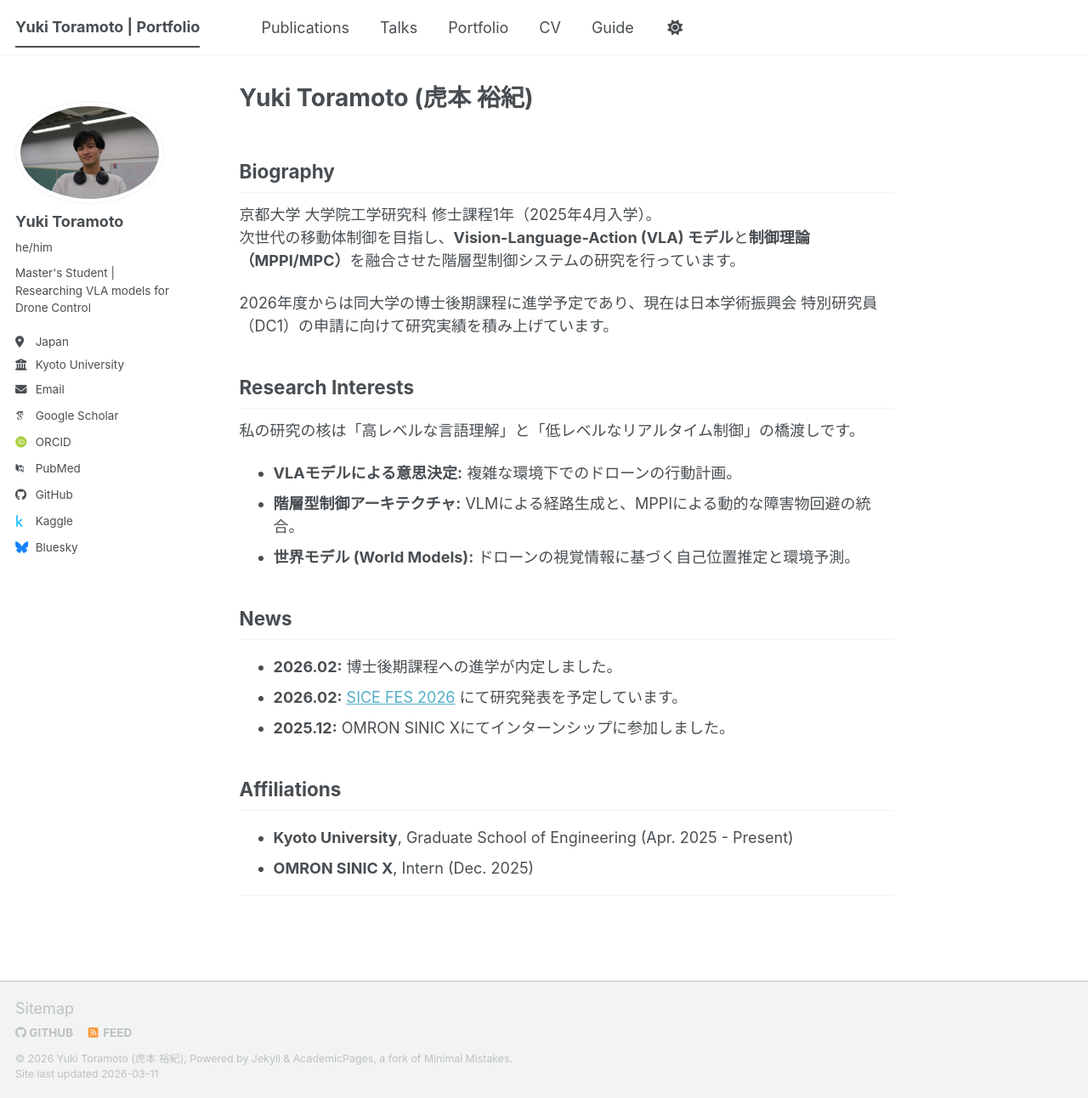
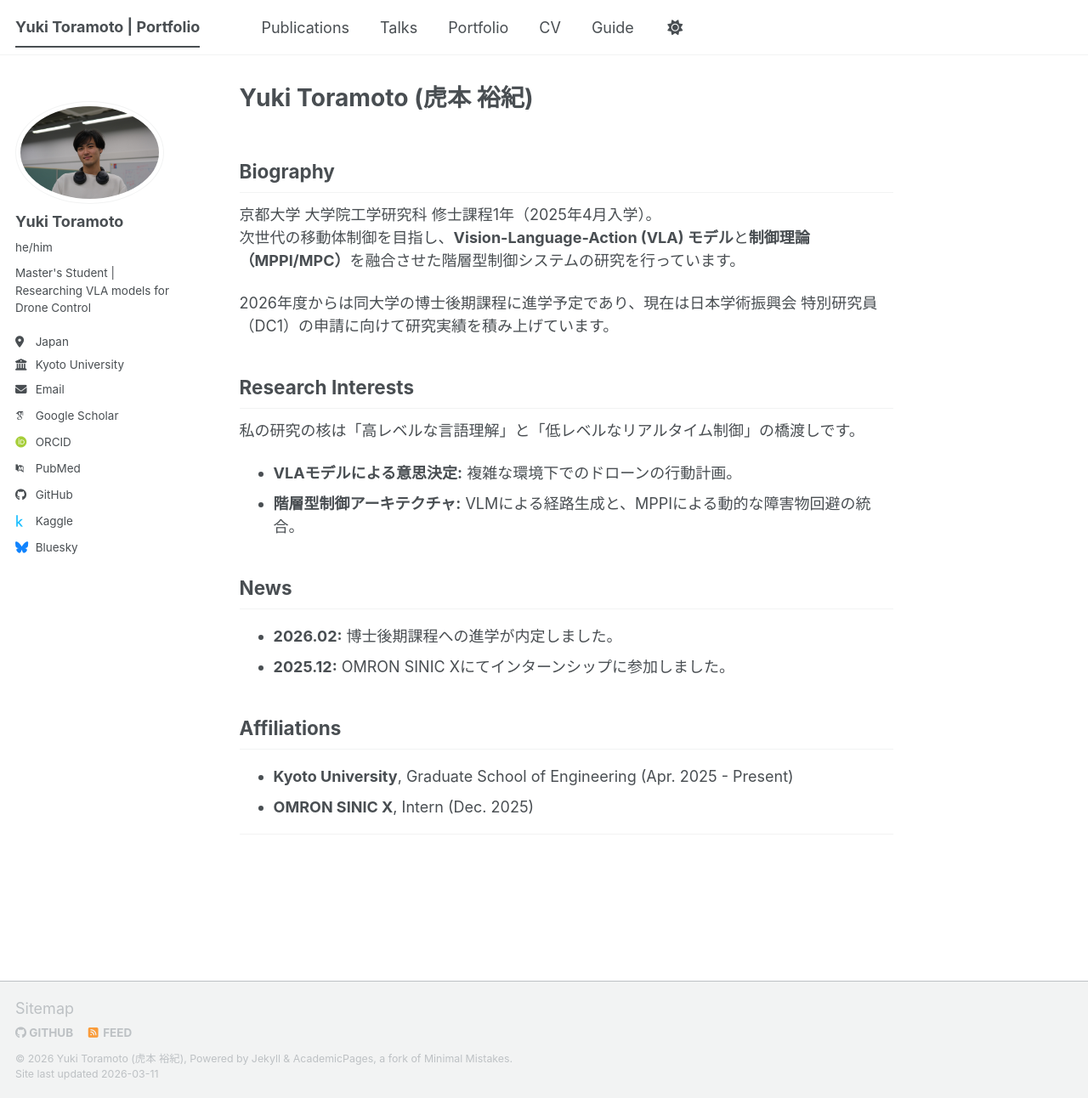
Before and after one commit to toramell/toramell.github.io, a Jekyll site: the page built from _pages/about.md, in a window 1280 px wide and 1292 px high. Shown: the whole window at 85% size. Built offline with Jekyll 4.4.1, drawn with Linux system fonts in a browser that asks for light colours; some web fonts are replaced; a script bundle is joined from its source files by our own code; library files that are not in the unit come from our copies.

Commit message:
Update about page content
Removed world model section and updated news items.

```diff
--- a/_pages/about.md
+++ b/_pages/about.md
@@ -19,11 +19,9 @@ redirect_from:
 
 * **VLAモデルによる意思決定:** 複雑な環境下でのドローンの行動計画。
 * **階層型制御アーキテクチャ:** VLMによる経路生成と、MPPIによる動的な障害物回避の統合。
-* **世界モデル (World Models):** ドローンの視覚情報に基づく自己位置推定と環境予測。
 
 ## News
 * **2026.02:** 博士後期課程への進学が内定しました。
-* **2026.02:** [SICE FES 2026](https://www.sice.or.jp/) にて研究発表を予定しています。
 * **2025.12:** OMRON SINIC Xにてインターンシップに参加しました。
 
 ## Affiliations
```
